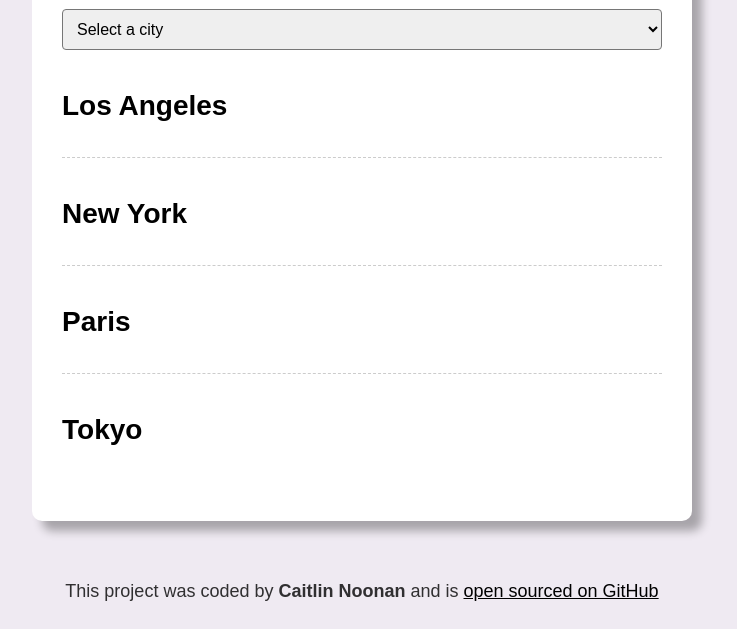
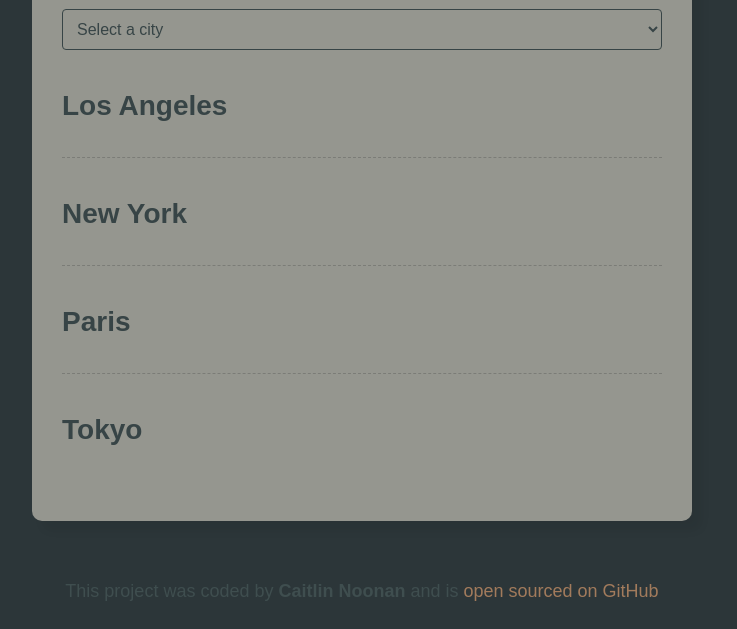
Before and after one commit to cnoonan612/world-clock, a plain HTML site: page index.html in a window 1280 px wide. Shown: the part 171-800 px from the top of the page, without its empty margins (278-1015 px from the left). Drawn offline with nearby package versions, Linux system fonts and the light colour scheme; a script that the page names is missing.

Commit message:
CSS updates

```diff
--- a/css/style.css
+++ b/css/style.css
@@ -1,5 +1,6 @@
 body {
-  background-color: rgb(239, 234, 242);
+  background-color: #2c3639;
+  color: #3f4e4f;
   font-family: sans-serif;
 }
 
@@ -14,7 +15,10 @@ h2 {
 }
 
 select {
+  background: #dcd7c9;
+  border-color: #3f4e4f;
   border-radius: 4px;
+  color: #3f4e4f;
   display: block;
   font-size: 16px;
   padding: 10px;
@@ -22,19 +26,23 @@ select {
 }
 
 a {
-  color: black;
+  color: #a27b5c;
+  text-decoration: none;
 }
 
 a:hover {
-  color: pink;
+  color: #a27b5c;
+  text-decoration: underline;
 }
 
 .container {
-  background: white;
+  background: #dcd7c9;
+  border-color: #3f4e4f;
   border-radius: 10px;
-  box-shadow: 10px 10px 10px rgba(0, 0, 0, 0.3);
+  box-shadow: 10px 10px 10px rgba(0, 0, 0, 0.1);
   margin: 60px auto;
   max-width: 600px;
+  opacity: 0.6;
   padding: 30px;
 }
 
@@ -66,7 +74,7 @@ a:hover {
 }
 
 footer {
-  color: rgba(0, 0, 0, 0.8);
+  color: #3f4e4f;
   font-size: 18px;
   text-align: center;
 }
```
